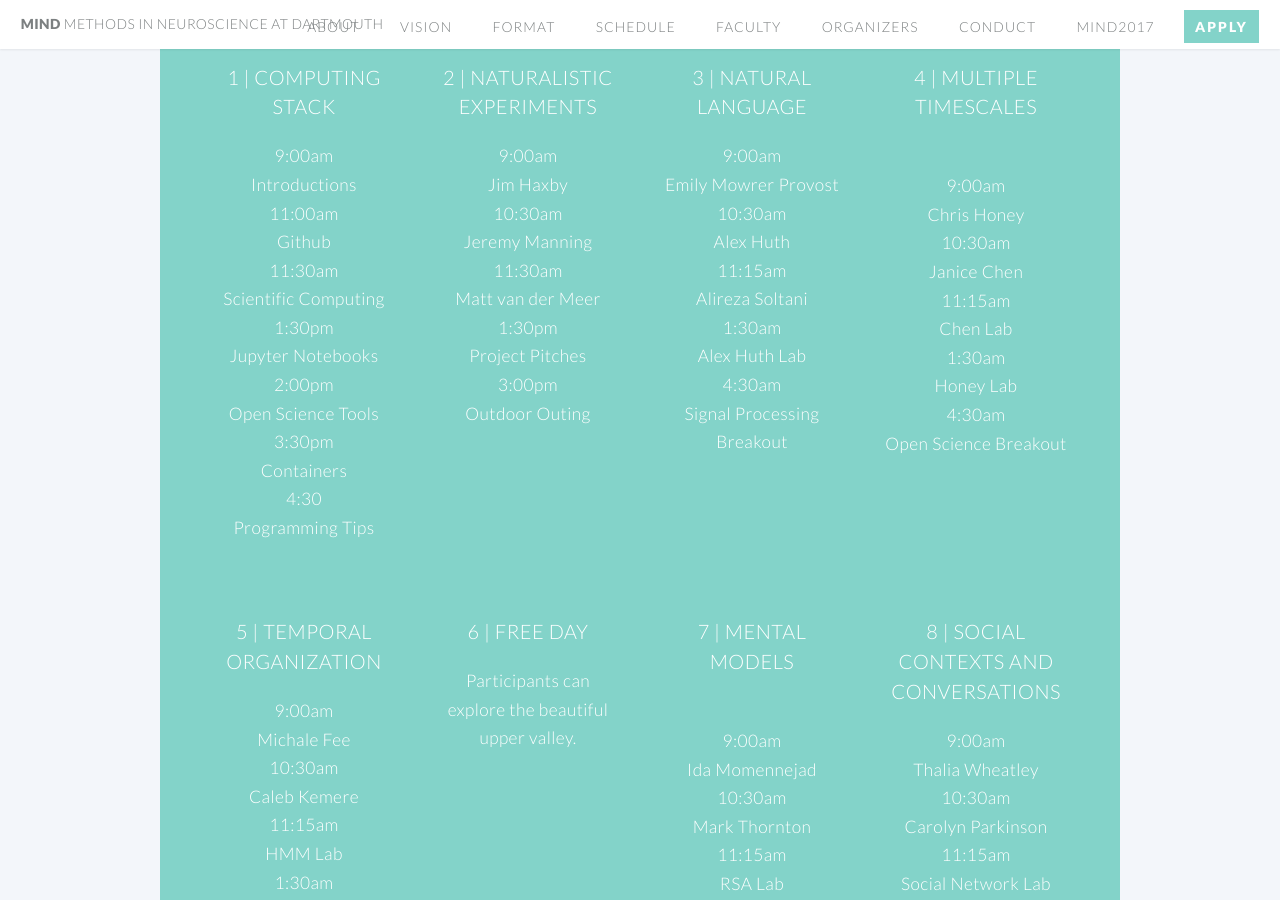
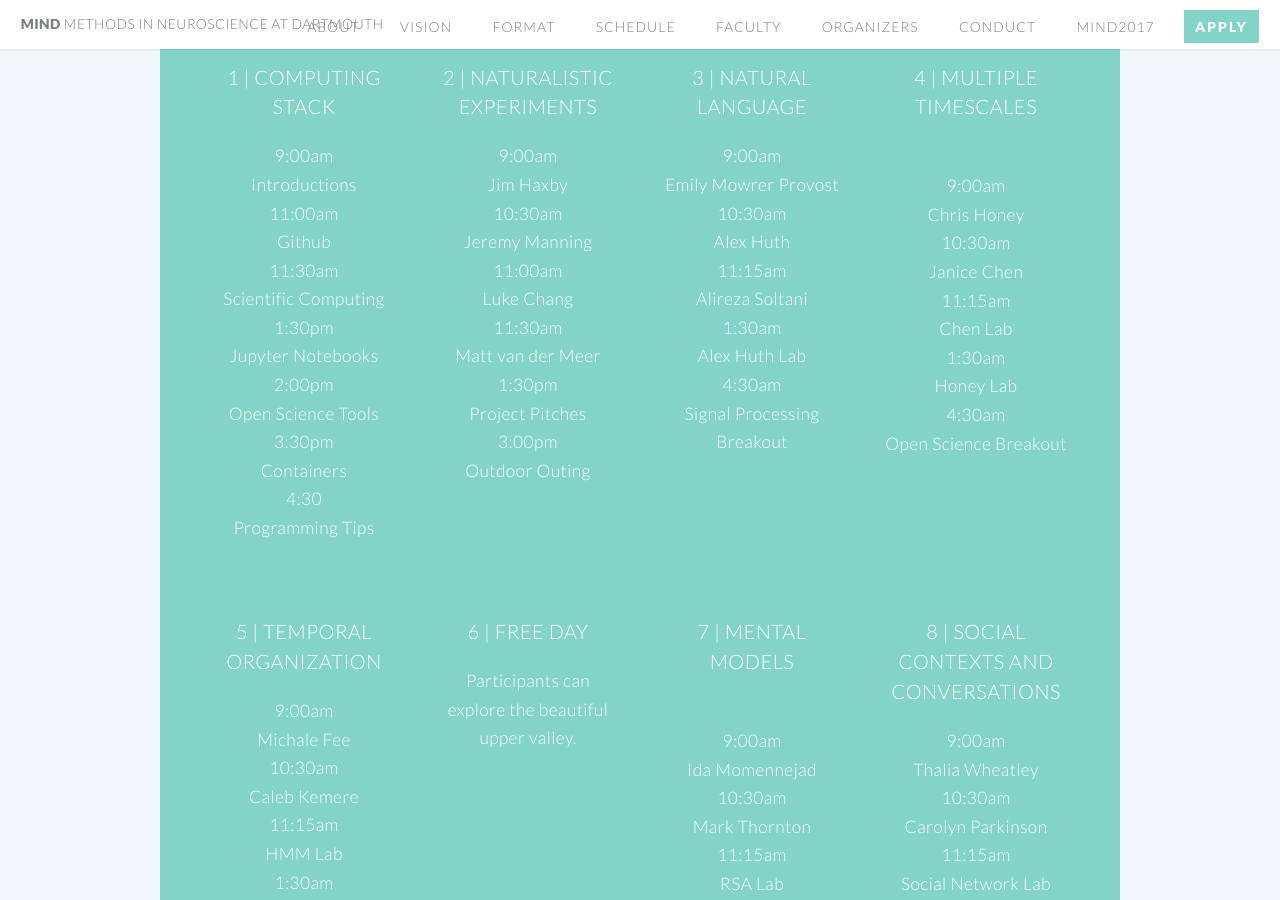
Before and after one commit to Summer-MIND/Summer-MIND.github.io, a Jekyll site: the page built from index.html, in a window 1280 px wide and 900 px high, scrolled down 2124 px. Built offline with Jekyll 4.4.1, drawn with Linux system fonts in a browser that asks for light colours; comment, search, counter and statistics services are not loaded.

Commit message:
updated schedule

```diff
--- a/index.html
+++ b/index.html
@@ -84,6 +84,7 @@ layout: landing-page
 								<ul>
 									<li>9:00am<br>Jim Haxby</li>
 									<li>10:30am<br>Jeremy Manning</li>
+									<li>11:00am<br>Luke Chang</li>
 									<li>11:30am<br>Matt van der Meer</li>
 									<li>1:30pm<br>Project Pitches</li>
 									<li>3:00pm<br>Outdoor Outing</li>
```
